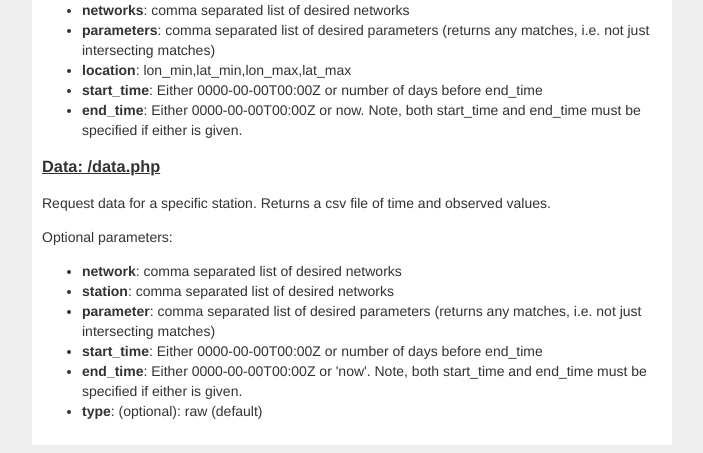
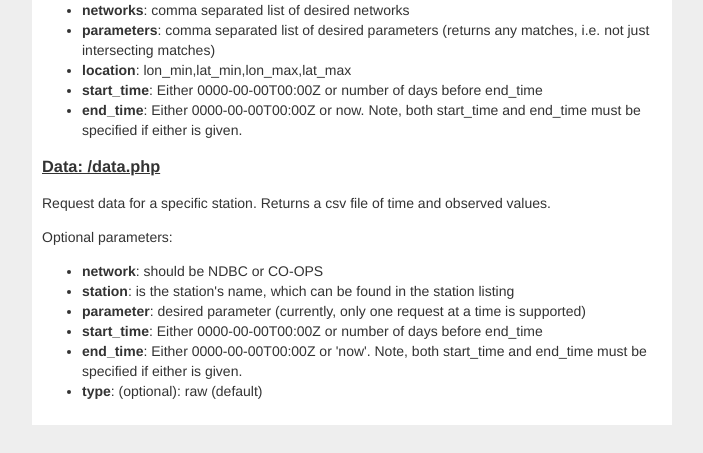
Before and after one commit to ooiepe/data-services, a PHP site: page /stations/templates/homepage.php in a window 1280 px wide. Shown: the part 824-1277 px from the top of the page, without its empty margins (288-991 px from the left). After the commit the page ends 1249 px from the top, so only its background shows below. Run offline with PHP 8.4, Linux system fonts and the light colour scheme.

Commit message:
Added additional parameters to validation check.
Also made some minor text changes

```diff
--- a/index.php
+++ b/index.php
@@ -320,7 +320,10 @@ class RequestParams {
     if (strcasecmp($this->params['parameters'],'all')==0){
       $out = 'all';
     } else {
-      $parameters = array('air_temperature','air_pressure','salinity');
+      $parameters = array('air_pressure','air_temperature','depth','conductivity',
+      'salinity','water_temperature','significant_wave_height','peak_wave_period',
+      'mean_wave_period','wave_to_direction','wind_from_direction','wind_speed',
+      'wind_gust','relative_humidity','predicted_tide','measured_tide');
       $out=array();
       $items = explode(',',$this->params['parameters']);
       foreach ($items as $it) {
--- a/templates/homepage.php
+++ b/templates/homepage.php
@@ -78,9 +78,9 @@ h3 {
 <p>Request data for a specific station.  Returns a csv file of time and observed values.</p>
 <p>Optional parameters:</p>
 <ul>
-  <li><strong>network</strong>: comma separated list of desired networks</li>
-  <li><strong>station</strong>: comma separated list of desired networks</li>
-  <li><strong>parameter</strong>: comma separated list of desired parameters (returns any matches, i.e. not just intersecting matches)</li>
+  <li><strong>network</strong>: should be NDBC or CO-OPS</li>
+  <li><strong>station</strong>: is the station's name, which can be found in the station listing</li>
+  <li><strong>parameter</strong>: desired parameter (currently, only one request at a time is supported)</li>
   <li><strong>start_time</strong>: Either 0000-00-00T00:00Z or number of days before end_time</li>
   <li><strong>end_time</strong>: Either 0000-00-00T00:00Z or 'now'.  Note, both start_time and end_time must be specified if either is given.</li>
   <li><strong>type</strong>: (optional): raw (default)</li>
```
Also changed, not shown: Readme.md.
